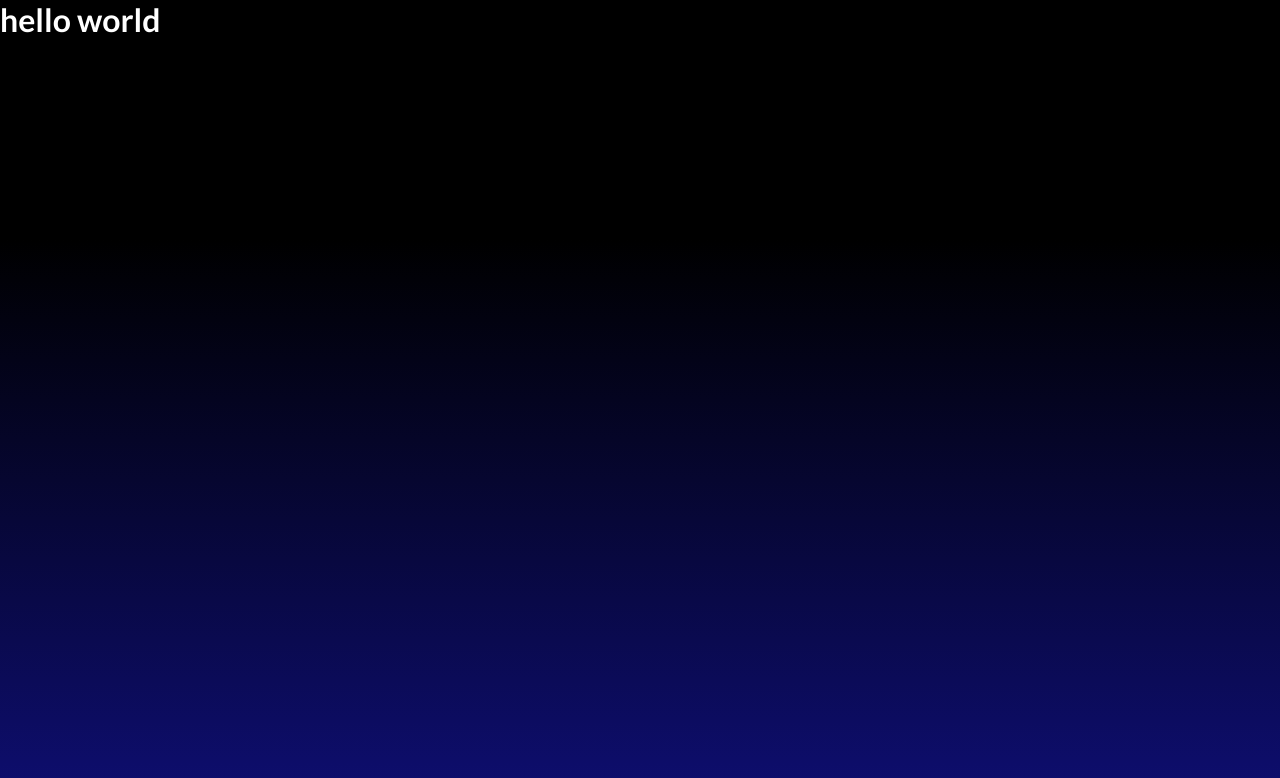
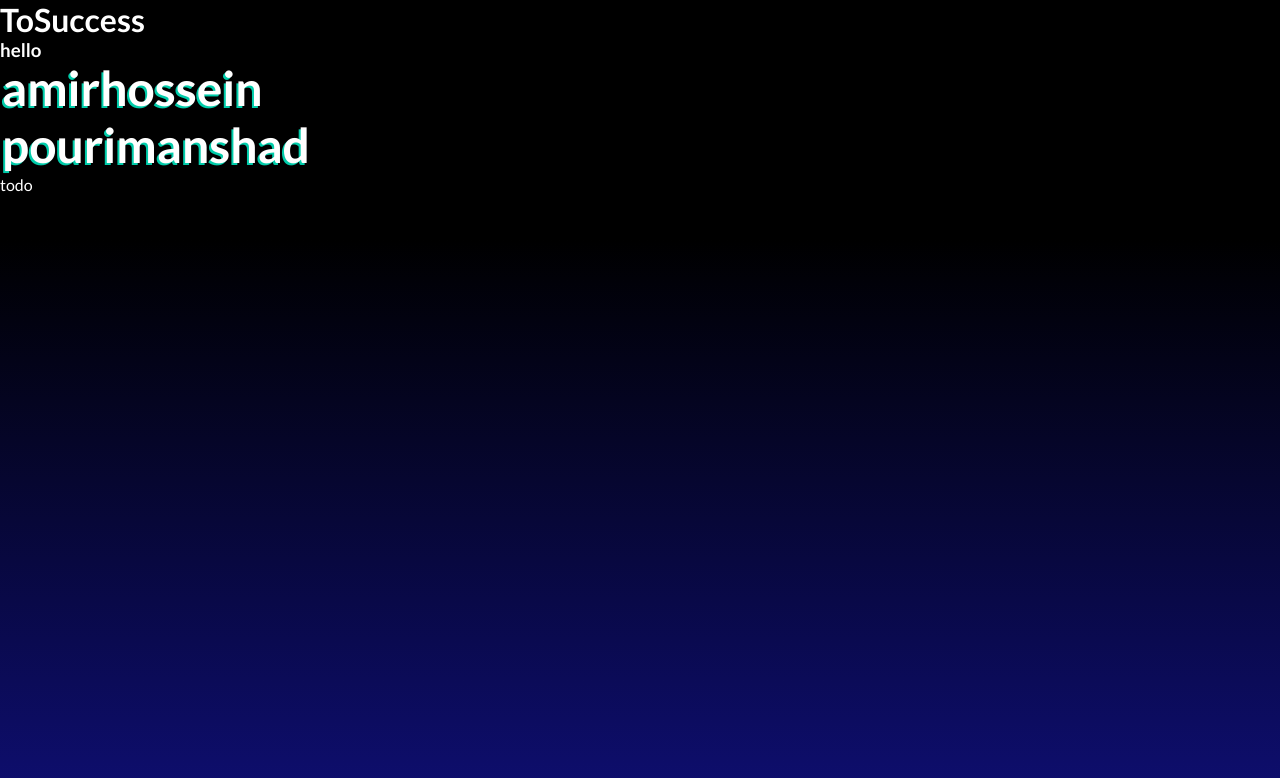
Before and after one commit to AmirManshadi/ToSuccess, a React (Vite) app: page / in a window 1280 px wide. Shown: the top 778 px of the page. Built offline with nearby package versions, Linux system fonts and the light colour scheme.

Commit message:
created the proper routing in App.jsx

```diff
--- a/src/App.jsx
+++ b/src/App.jsx
@@ -4,9 +4,15 @@ import {
 	createBrowserRouter,
 	createRoutesFromElements,
 } from "react-router-dom"
+import RootLayout from "./layouts/RootLayout"
+import TodoList from "./components/TodoList"
 
 const route = createBrowserRouter(
-	createRoutesFromElements(<Route path="/" element={<h1>hello world</h1>} />)
+	createRoutesFromElements(
+		<Route path="/" element={<RootLayout />}>
+			<Route index element={<TodoList />} />
+		</Route>
+	)
 )
 
 function App() {
--- a/src/scss/index.scss
+++ b/src/scss/index.scss
@@ -82,6 +82,7 @@ html {
 
 body {
 	background: $bg;
+  color: $primary-color;
 }
 
 a {
```
